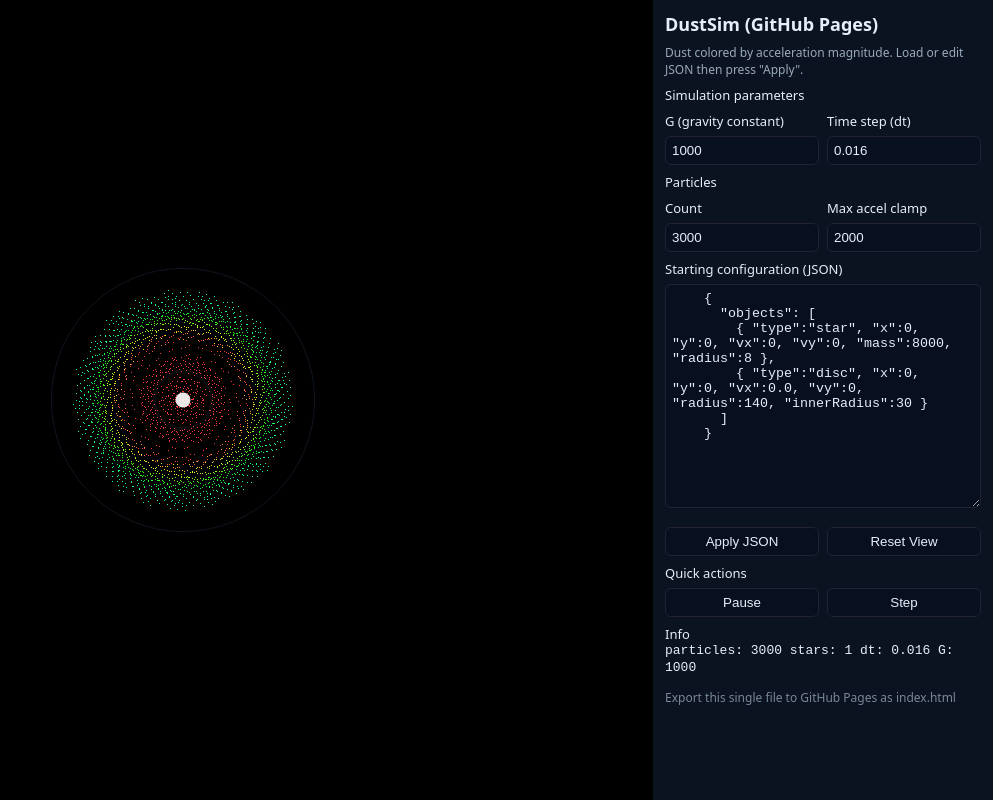
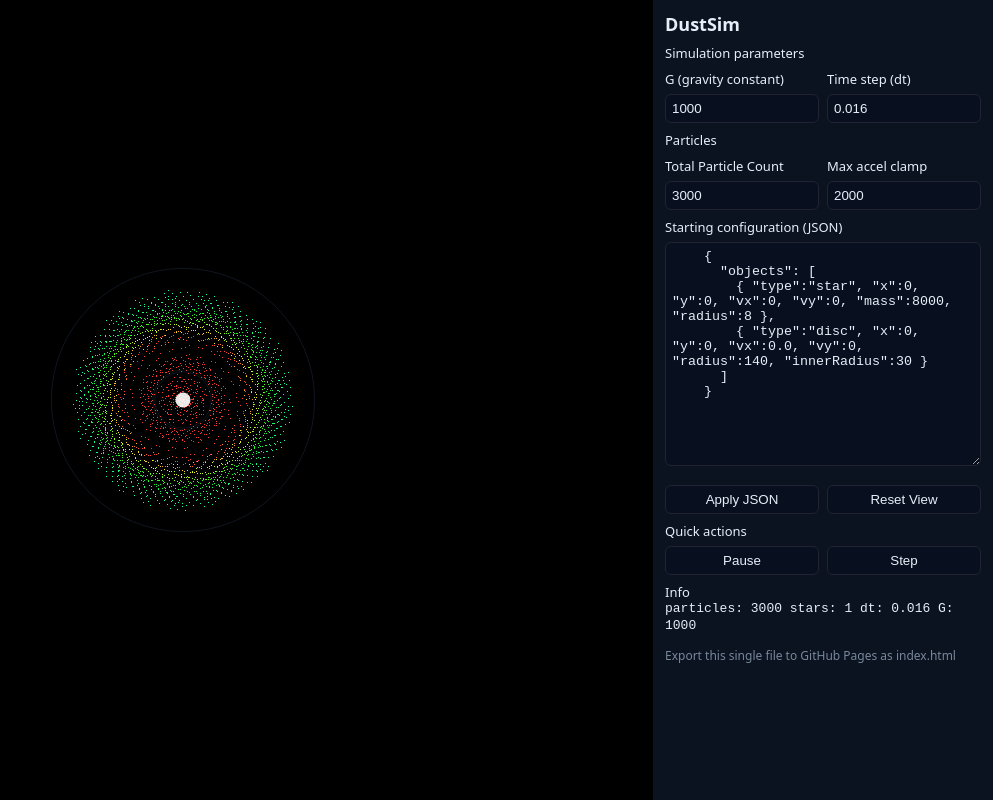
Before and after one commit to absolutdiabolique/absolutdiabolique.github.io, a plain HTML site: page dustsim/index.html in a window 1280 px wide. Shown: the whole page, without its empty margins (287-1280 px from the left). Drawn offline with Linux system fonts and the light colour scheme; animation ran at ten frames a second.

Commit message:
Update index.html

```diff
--- a/dustsim/index.html
+++ b/dustsim/index.html
@@ -26,8 +26,7 @@
 <div id="app">
   <canvas id="c"></canvas>
   <div id="ui">
-    <h1>DustSim (GitHub Pages)</h1>
-    <div class="hint">Dust colored by acceleration magnitude. Load or edit JSON then press "Apply".</div>
+    <h1>DustSim</h1>
 
     <label>Simulation parameters</label>
     <div class="row">
@@ -44,7 +43,7 @@
     <label>Particles</label>
     <div class="row">
       <div>
-        <label>Count</label>
+        <label>Total Particle Count</label>
         <input id="count" type="number" value="3000">
       </div>
       <div>
```
